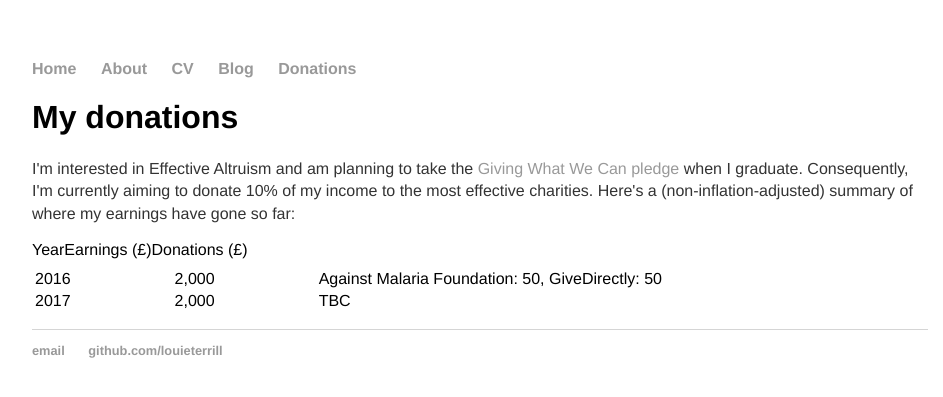
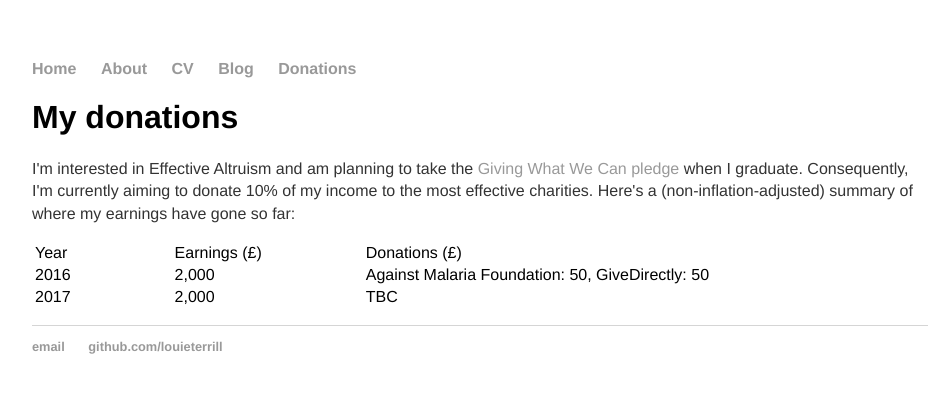
Before and after one commit to LouieTerrill/LouieTerrill.github.io, a Jekyll site: the page built from donations/index.html, in a window 1280 px wide. Shown: the top 397 px of the page, without its empty margins (160-1103 px from the left). Built offline with Jekyll 4.4.1, drawn with Linux system fonts in a browser that asks for light colours; some of the changed lines change nothing that is shown.

Commit message:
Update index.html

```diff
--- a/donations/index.html
+++ b/donations/index.html
@@ -12,9 +12,9 @@ title: Donations
 <p>
   <table>
   <tr>
-    <tr>Year</th>
-    <tr>Earnings (£)</th>
-    <tr>Donations (£)</th>
+    <td>Year</th>
+    <td>Earnings (£)</th>
+    <td>Donations (£)</th>
   </tr>
   <tr>
     <td>2016</td>
```
